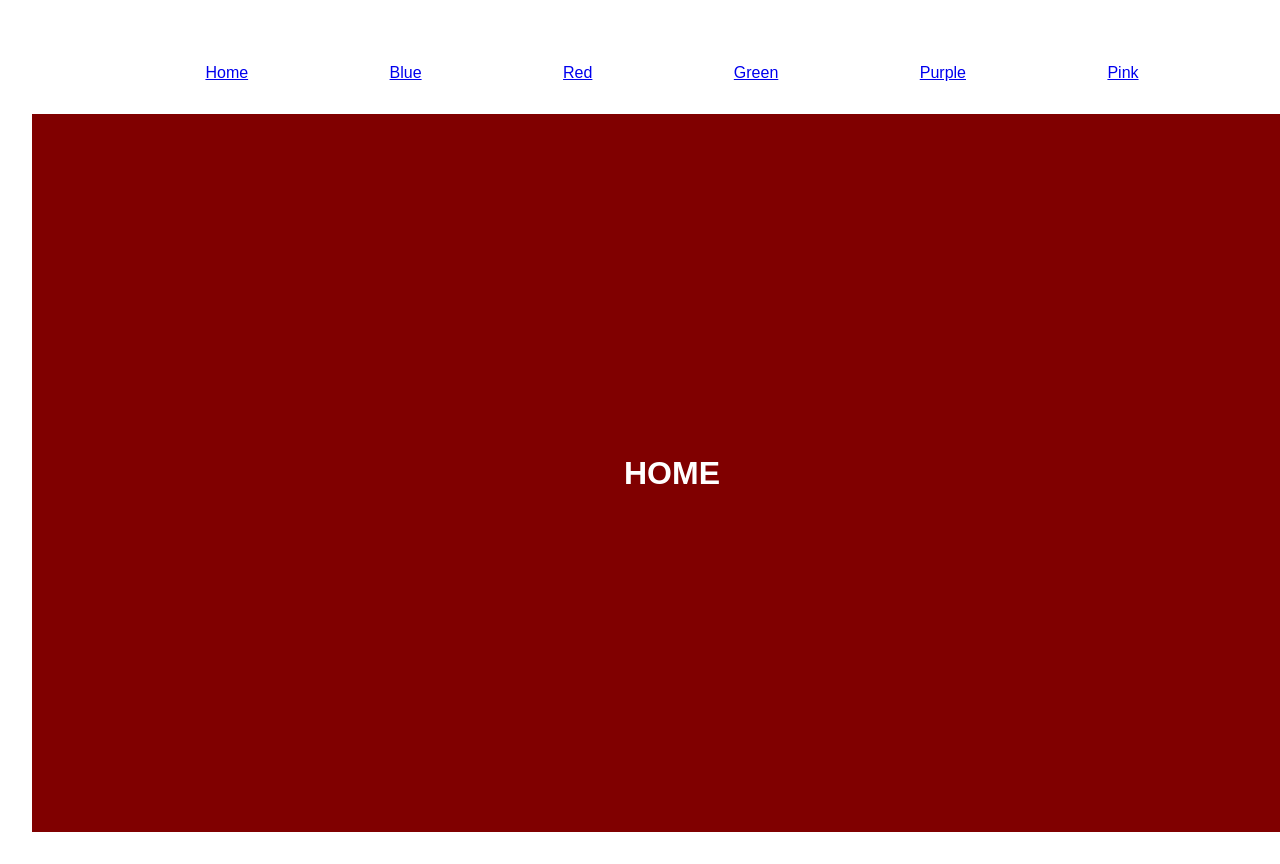
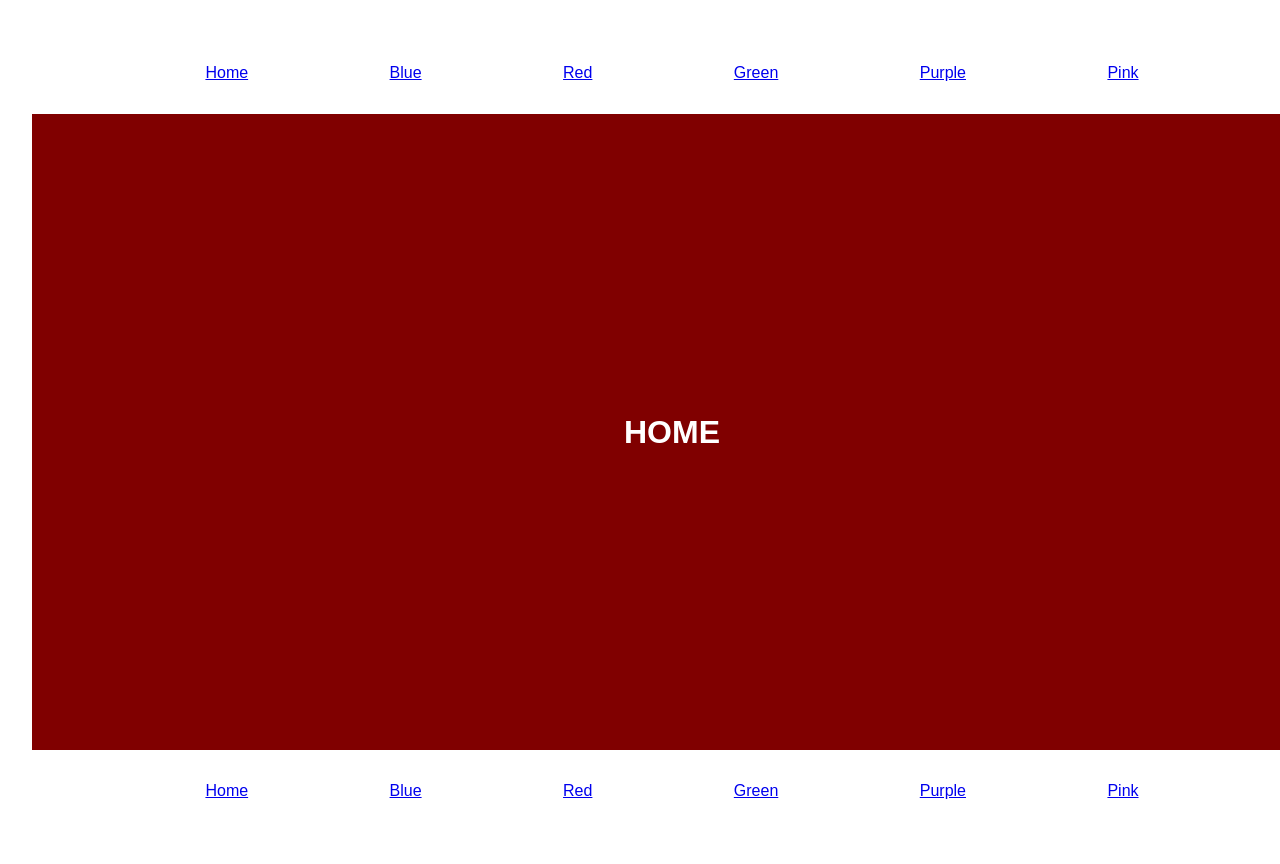
Before and after one commit to meganm672/Block28-React-Router, a React (Vite) app: page / in a window 1280 px wide. Shown: the top 864 px of the page. Built offline with nearby package versions, Linux system fonts and the light colour scheme.

Commit message:
added footer

```diff
--- a/src/App.jsx
+++ b/src/App.jsx
@@ -4,13 +4,14 @@ import './App.css'
 //import Navbar and Main from components folder
 import Navbar from './components/Navbar'
 import MainSection from './components/MainSection'
-
+import Footer from './components/Footer'
 
 function App() {
   return (
     <div id="container">
       <Navbar />
       <MainSection />
+      <Footer />
     </div>
   )
 }
--- /dev/null
+++ b/src/components/Footer.jsx
@@ -0,0 +1,11 @@
+import React from "react";
+
+import Navbar from "./Navbar";
+
+const Footer = () => {
+    return(
+       <Navbar />
+    )
+}
+
+export default Footer;
```
Also changed, not shown: src/index.css (line endings or trailing spaces).
